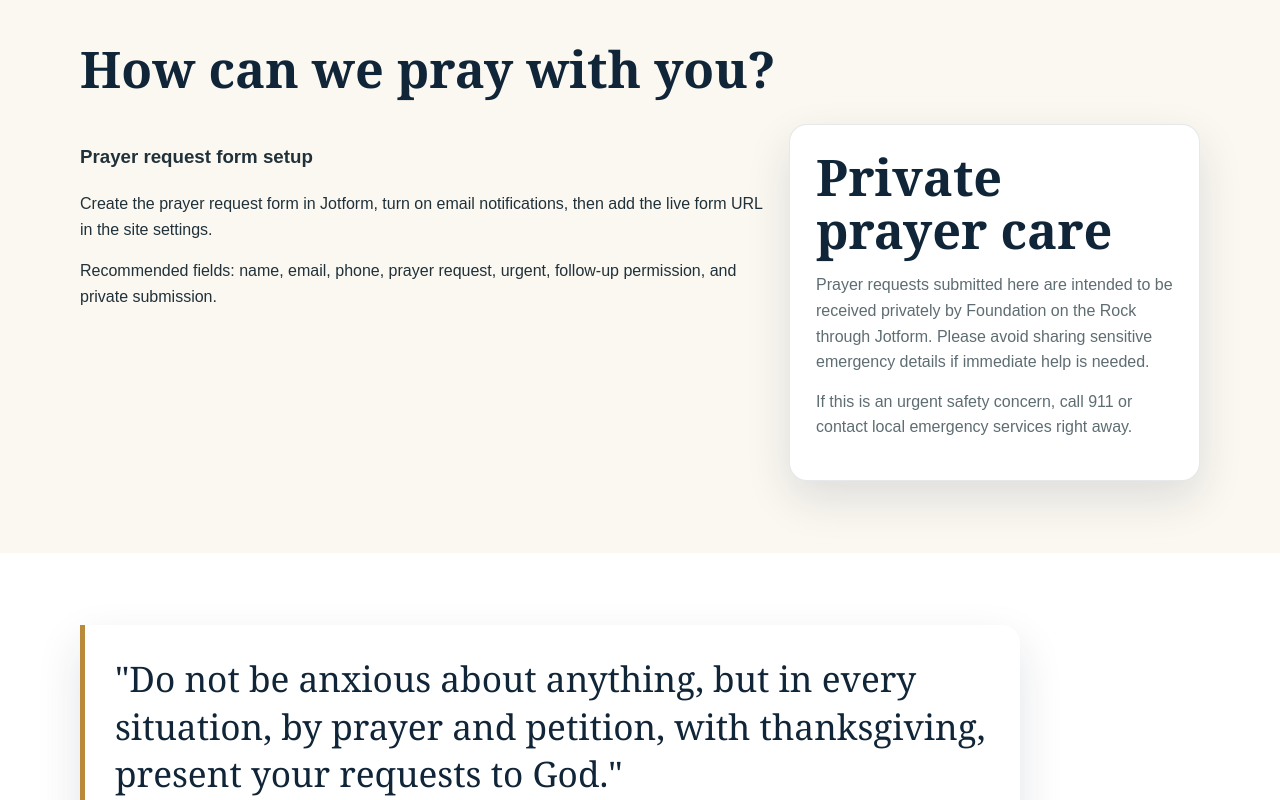
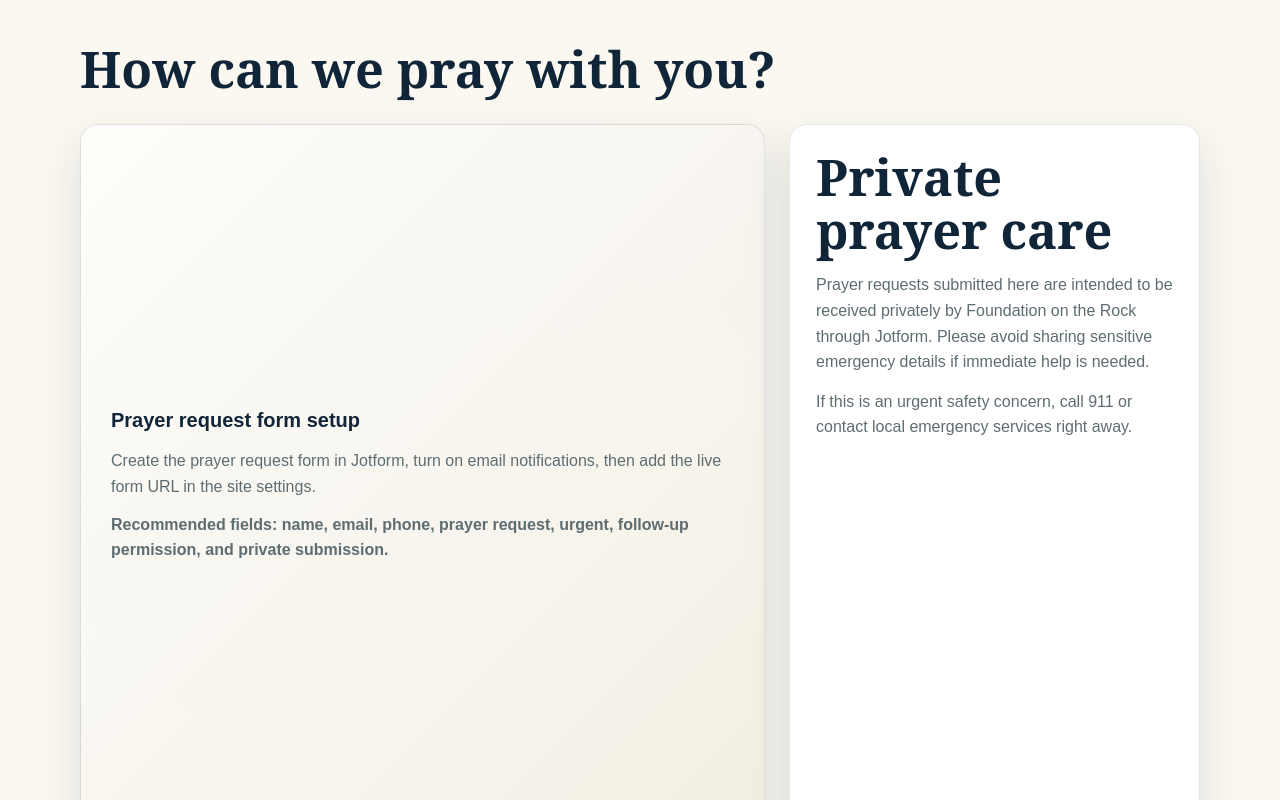
Before and after one commit to mconklin-boop/foundationontherock, a Next.js app: page /prayer-requests in a window 1280 px wide. Shown: the part 620-1420 px from the top of the page. Built offline with nearby package versions, Linux system fonts and the light colour scheme.

Commit message:
Style Jotform prayer request embed

```diff
--- a/app/globals.css
+++ b/app/globals.css
@@ -650,6 +650,49 @@ textarea {
   max-width: 820px;
 }
 
+.jotform-embed {
+  overflow: hidden;
+  min-height: 720px;
+  border: 1px solid rgba(16, 37, 56, 0.1);
+  border-radius: var(--radius);
+  background: var(--white);
+  box-shadow: var(--shadow);
+}
+
+.jotform-embed iframe {
+  display: block;
+  width: 100%;
+  min-height: 720px;
+  border: 0;
+}
+
+.jotform-embed--placeholder {
+  display: grid;
+  align-content: center;
+  gap: 12px;
+  padding: 30px;
+  color: var(--deep-navy);
+  background:
+    linear-gradient(135deg, rgba(255, 255, 255, 0.9), rgba(243, 238, 228, 0.92)),
+    linear-gradient(45deg, rgba(184, 138, 58, 0.15), rgba(120, 145, 124, 0.16));
+}
+
+.jotform-embed--placeholder h3 {
+  margin: 0;
+  color: var(--deep-navy);
+  font-size: 1.25rem;
+}
+
+.jotform-embed--placeholder p {
+  max-width: 660px;
+  margin: 0;
+  color: var(--muted);
+}
+
+.jotform-embed__note {
+  font-weight: 800;
+}
+
 .form-row {
   display: grid;
   gap: 7px;
```
